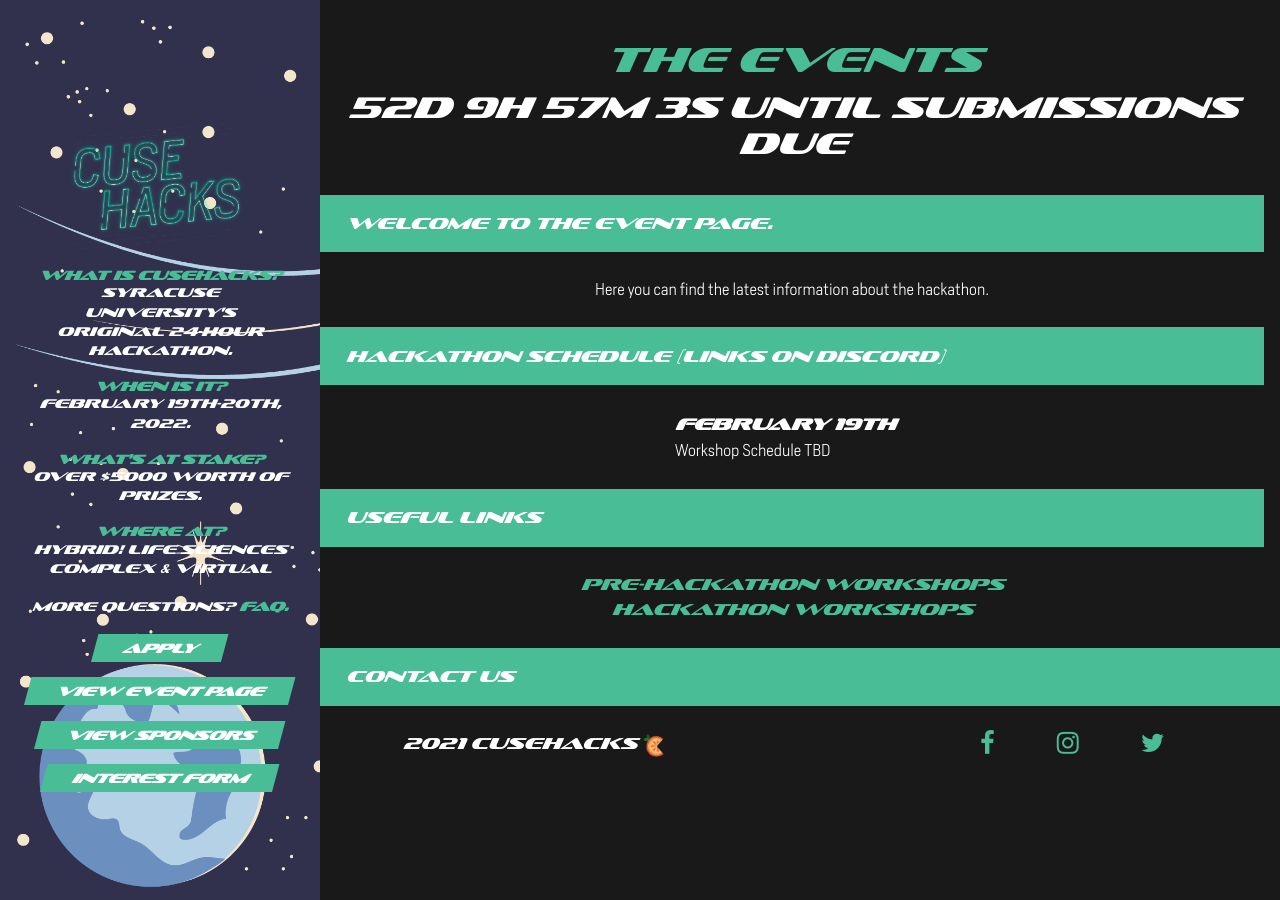
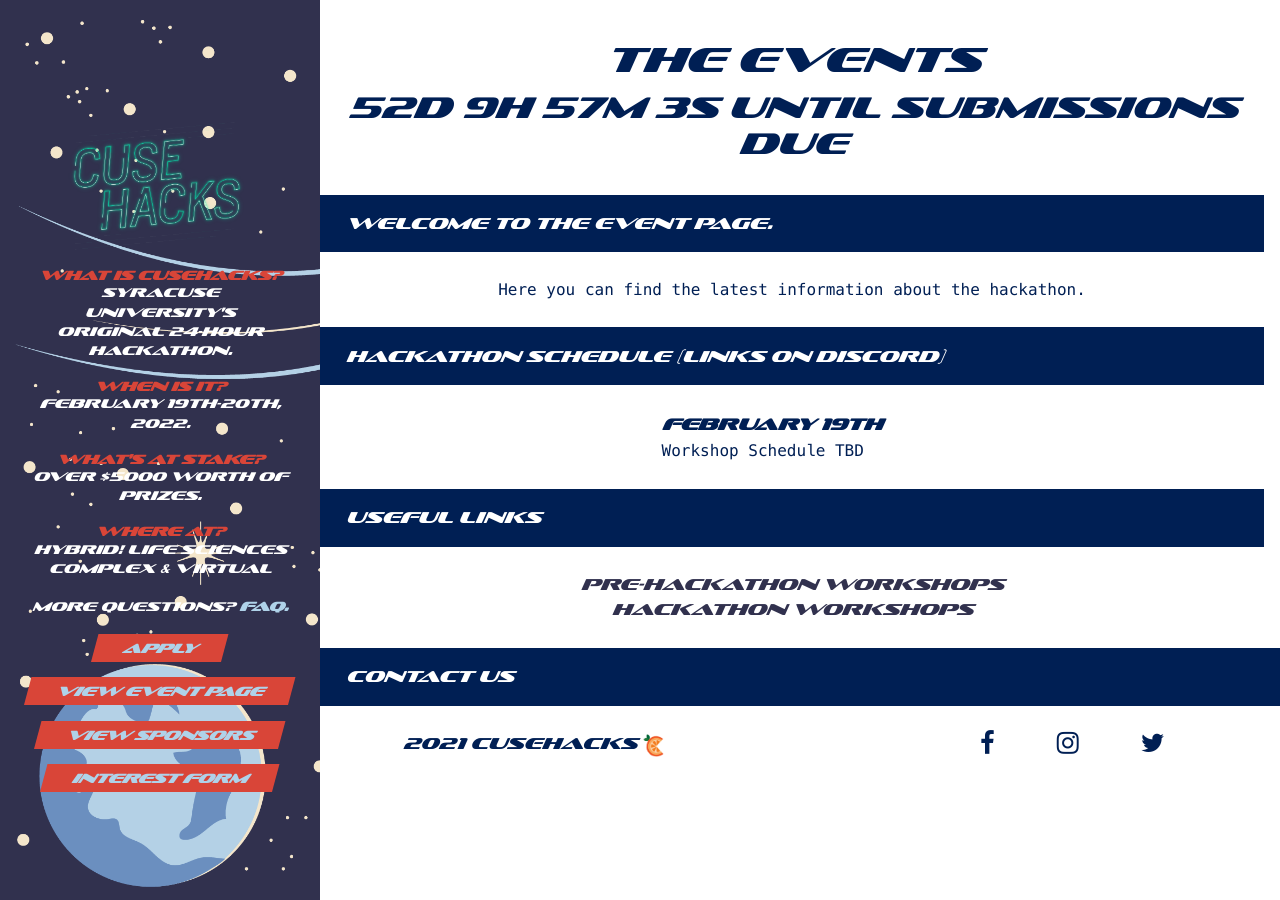
Before and after one commit to innovateorange/cusehacks, a Jekyll site: the page built from event.html, in a window 1280 px wide. Built offline with Jekyll 4.4.1, drawn with Linux system fonts in a browser that asks for light colours; nearby versions of some CDN libraries; a script that is not in the unit is left out.

Commit message:
website refactor for ch 22

```diff
--- a/_config.yml
+++ b/_config.yml
@@ -94,14 +94,14 @@
     second: "Join us February 19th-20th, 2022!"
   header2: "You don't need to know how to code to participate."
   content2: >
-    Designers, Artists, Entrepreneurs, Engineers, and <span style="color: #48bd96;">anyone</span>
+    Designers, Artists, Entrepreneurs, Engineers, and <span style="color: #31314E;">anyone</span>
     interested in creating are encouraged to participate. We are dedicated to facilitating a welcoming
     environment for everyone, particularly beginners. Mentors and volunteers will be there to help you
     by answering questions, leading fun workshops, and guiding you on your hack.
   header3: "It will be fun."
   content3: >
     Throughout the weekend, you can use your imagination to make anything you want with the help of your amazing
-    peers and impressive mentors. <span style="color: #48bd96;">There will be games, food, and swag!</span>
+    peers and impressive mentors. <span style="color: #31314E;">There will be games, food, and swag!</span>
     Build something or break something. CuseHacks just wants you to have a great experience meeting new people,
     working with friends, and gaining new skills, learning about the possibilities of technology.
   header4: "Not convinced yet?"
@@ -125,7 +125,7 @@
 # Frequently asked questions.
 faq_message: >
     Have questions? You've come to the right place! Here are all our
-    <span style="color: #48bd96;">top questions.</span>
+    <span style="color: #31314E;">top questions.</span>
 faq:
   - question: "What is a hackathon?"
     answer: >
--- a/_layouts/default.html
+++ b/_layouts/default.html
@@ -49,7 +49,7 @@
 
     <section class="footer" id="footer">
       <div class="footer-heading">
-        <h6><i>Contact Us</i></h6>
+        <h6 style="color: white;">Contact Us</h6>
       </div>
 
 
--- a/css/original.css
+++ b/css/original.css
@@ -75,12 +75,12 @@
 }
 
 a {
-  color: #48bd96;
+  color: #31314E;
 }
 
 a:hover,
 a:focus {
-  color: #48bd96;
+  color: #C5070A;
   text-decoration: underline;
 }
 
@@ -107,16 +107,16 @@
 }
 
 .content {
-  color: black;
+  color: #001F54;
   margin-left: 25vw;
 }
 
 .content p {
-  font-family: 'heronsanslight';
+  font-family: 'menlo';
 }
 
 .content hr {
-  background-color: black;
+  background-color: #001F54;
   height: 2vw;
   margin-top: 0%;
   margin-bottom: 0%;
@@ -126,8 +126,13 @@
   padding-top: 1.5vw;
   padding-bottom: 1.5vw;
   padding-left: 2vw;
-  background-color: black;
-  color: white;
+  background-color: #001F54;
+  color:white;
+  font-family: 'sofachromeitalic';
+}
+
+.content-heading h6 {
+  font-family: 'sofachromeitalic';
 }
 
 .content-p {
@@ -140,7 +145,7 @@
 
 .content-apply {
   padding: 4vw 11vw;
-  background-color: #48bd96;
+  background-color: #C5070A;
   color: #fff;
 }
 
@@ -158,7 +163,7 @@
 .sidebar {
   background-image: url('side_banner22.png');
   background-size: auto 100%;
-  color: #fff;
+  color: white;
   align-content: center;
   align-items: center;
   width: 25vw;
@@ -178,21 +183,21 @@
 }
 
 .sidebar h2 {
-  color: #48bd96;
+  color: #D94538;
   margin-top: 4vw;
   margin-bottom: 6vw;
   text-transform: uppercase;
 }
 
 .sidebar h4 {
-  color: #48bd96;
+  color: #D94538;
   text-transform: uppercase;
   font-weight: 700;
 }
 
 .sidebar h5 {
   font-size: 1vw;
-  color: #48bd96;
+  color: #D94538;
   margin-bottom: 0%;
   text-transform: uppercase;
   font-weight: 700;
@@ -214,7 +219,7 @@
 }
 
 .sidebar-faq-link a {
-  color: #48bd96;
+  color: #AFD2E9;
   text-transform: uppercase;
 }
 
@@ -230,8 +235,8 @@
 }
 
 .sidebar-buttons a {
-  background: #48bd96;
-  color: #fff;
+  background: #D94538; /*rgba(255, 255, 255, 0);  */
+  color: #AFD2E9;
   display: inline;
   font-size: 1vw;
   font-weight: 600;
@@ -242,7 +247,7 @@
 
 .sidebar-buttons a:hover,
 .sidebar-buttons a:focus {
-  background-color: rgba(58, 219, 165, 0.6);
+  background-color: rgba(197, 07, 10, 1.0);
   transition: all 0.2s ease;
 }
 
@@ -266,7 +271,7 @@
 .hero-header {
   margin-top: -0.5vw;
   padding: 0.7vw 0;
-  background-color: #48bd96;
+  background-color: #001F54;
   color: #fff;
 }
 
@@ -278,7 +283,7 @@
 }
 
 .buttons a {
-  background: black;
+  background: #001F54;
   color: #fff;
   display: inline;
   font-size: 1vw;
@@ -290,7 +295,7 @@
 
 .buttons a:hover,
 .buttons a:focus {
-  background-color: rgba(0, 0, 0, 0.60);
+  background-color: rgba(197, 7, 10, 1.0);
   transition: all 0.2s ease;
 }
 
@@ -357,20 +362,20 @@
 }
 
 .event td {
-  font-family: heronsanslight;
+  font-family: 'menloregular';
   font-size: 1.25vw;
 }
 
 .night {
-  background-color: rgb(25, 25, 25);
+  background-color:white;
 }
 
 .night .event-countdown, .night .content-p, .night p  {
-  color: white;
+  color: #001F54;
 }
 
 .night .content-heading, .night .footer-heading {
-  background-color: #48bd96;
+  background-color: #001F54;
 }
 
 /*
@@ -379,7 +384,7 @@
 
 .sponsor_logos {
   padding: 40px 0;
-  background-color: #48bd96;
+  background-color: #001F54;
 }
 
 .partner {
@@ -454,7 +459,7 @@
 
 .footer {
   margin-left: 25vw;
-  color: black;
+  color: #001F54;
 }
 
 .footer-heading {
@@ -462,8 +467,8 @@
   padding-bottom: 1.5vw;
   padding-left: 2vw;
   margin-bottom: 2vw;
-  background-color: black;
-  color: white;
+  background-color:#001F54;
+  color: #C5070A;
 }
 
 .footer img {
@@ -472,11 +477,11 @@
 
 .footer a:hover, .footer a:focus {
   text-decoration: none;
-  color: #42a886;
+  color: #C5070A;
 }
 
 .social_icon {
-  color: #48bd96;
+  color:#001F54;
 }
 
 .fa-2x {
@@ -485,6 +490,7 @@
 
 .footer h5 {
   padding-top: 3%;
+  color:#001F54
 }
 
 
@@ -508,6 +514,7 @@
 
   h6 {
     font-size: 4vw;
+    font-family: 'sofachromeitalic'
   }
 
   p {
@@ -677,7 +684,7 @@
 }
 
 .event td {
-  font-family: heronsanslight;
+  font-family: 'menloregular';
   font-size: 4vw;
   padding: 2vw 0;
 }
--- a/event.html
+++ b/event.html
@@ -4,7 +4,7 @@
 
 <div class="event" id="event">
   <div class="text-center">
-    <h2 style="color:#48bd96;">The Events</h2>
+    <h2 style="color: #001f54;">The Events</h2>
     <div class="event-countdown">
       <h3 id="countdown"></h3>
     </div>
@@ -12,7 +12,7 @@
 
   {% for item in site.event_page %}
   <div class="content-heading">
-    <h6><i>{{ item.header }}</i></h6>
+    <h6 style="color: white;"><i>{{ item.header }}</i></h6>
   </div>
   <div class="content-p container">
     {% if item.header contains "Schedule" %}
--- a/faq.html
+++ b/faq.html
@@ -5,7 +5,7 @@
 <section class="faq" id="faq">
     <div class="faq-top row align-items-center justify-content-around">
       <div class="col-6">
-        <h2 style="color:#48bd96;">FAQ</h2>
+        <h2 style="color:#001F54;">FAQ</h2>
         <p>{{ site.faq_message }}</p>
       </div>
       <div class="col-5">
@@ -14,13 +14,13 @@
     </div>
 
     <div class="mobile text-center">
-      <h2 style="color:#48bd96;">FAQ</h2>
+      <h2 style="color:#001F54;">FAQ</h2>
       <p>{{ site.faq_message }}</p>
     </div>
 
     {% for item in site.faq %}
     <div class="content-heading">
-      <h6><i>{{ item.question }}</i></h6>
+      <h6>{{ item.question }}</h6>
     </div>
     <div class="content-p container">
       {{ item.answer | markdownify }}
```
Also changed, not shown: other parts of event.html (+1 -1 lines), index.html (+7 -7 lines).
